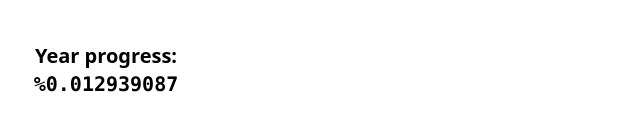
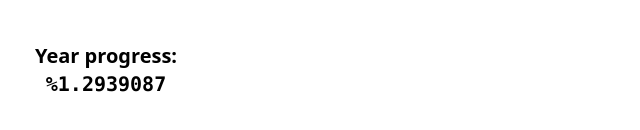
Before and after one commit to emirhalici/year-progress, a plain HTML site: page index.html in a window 1280 px wide. Shown: the part 330-460 px from the top of the page, 534-1174 px from the left. Drawn offline with nearby package versions, Linux system fonts and the light colour scheme.

Commit message:
fix: percentage off by 2 digits

```diff
--- a/index.html
+++ b/index.html
@@ -79,14 +79,14 @@
   }
 
   function getPercentage() {
-    const percentage = (min, max, current) => (current - min) / (max - min);
+    const percentage = (min, max, current) => (current - min) / (max - min) * 100;
     const now = new Date().getTime();
-    return percentage(startOfCurrentYear, endOfCurrentYear, now);
+    return percentage(startOfCurrentYear, endOfCurrentYear, now).toFixed(7);
   }
 
   function setPercentage() {
     const percentage = getPercentage();
-    setText('%' + percentage.toFixed(9));
+    setText('%' + percentage);
   }
 
   setPercentage();
```
